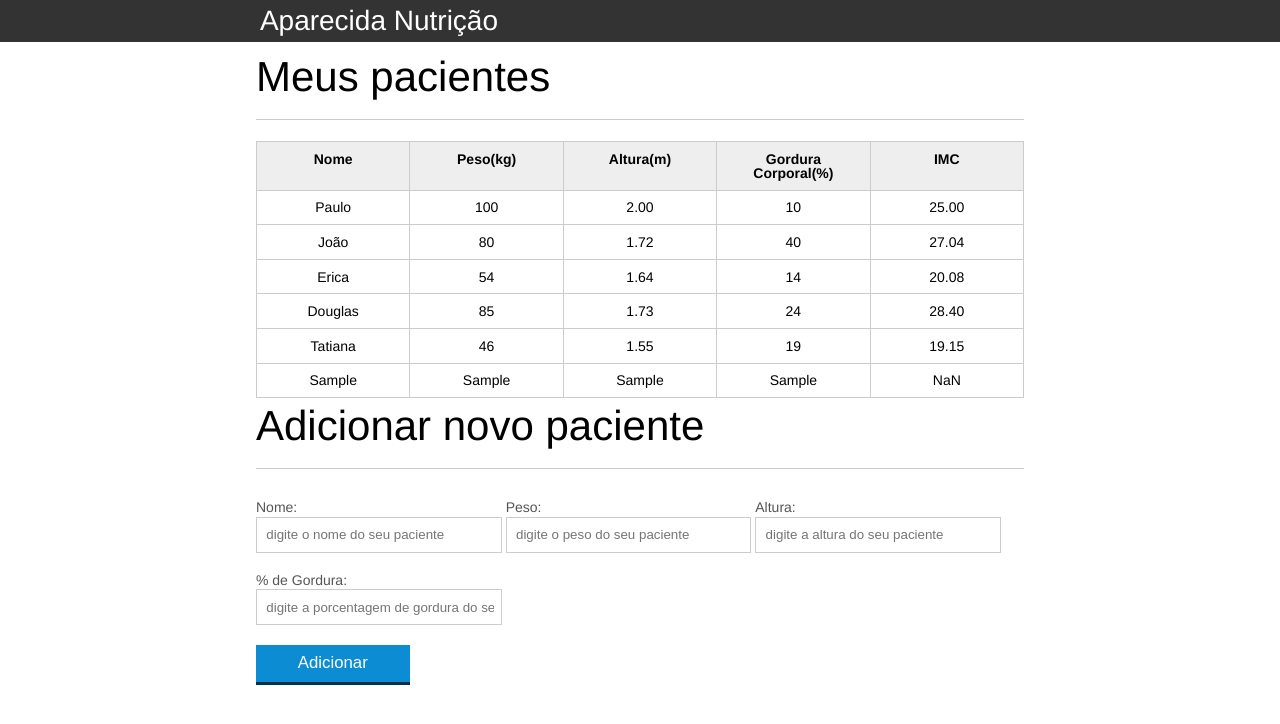
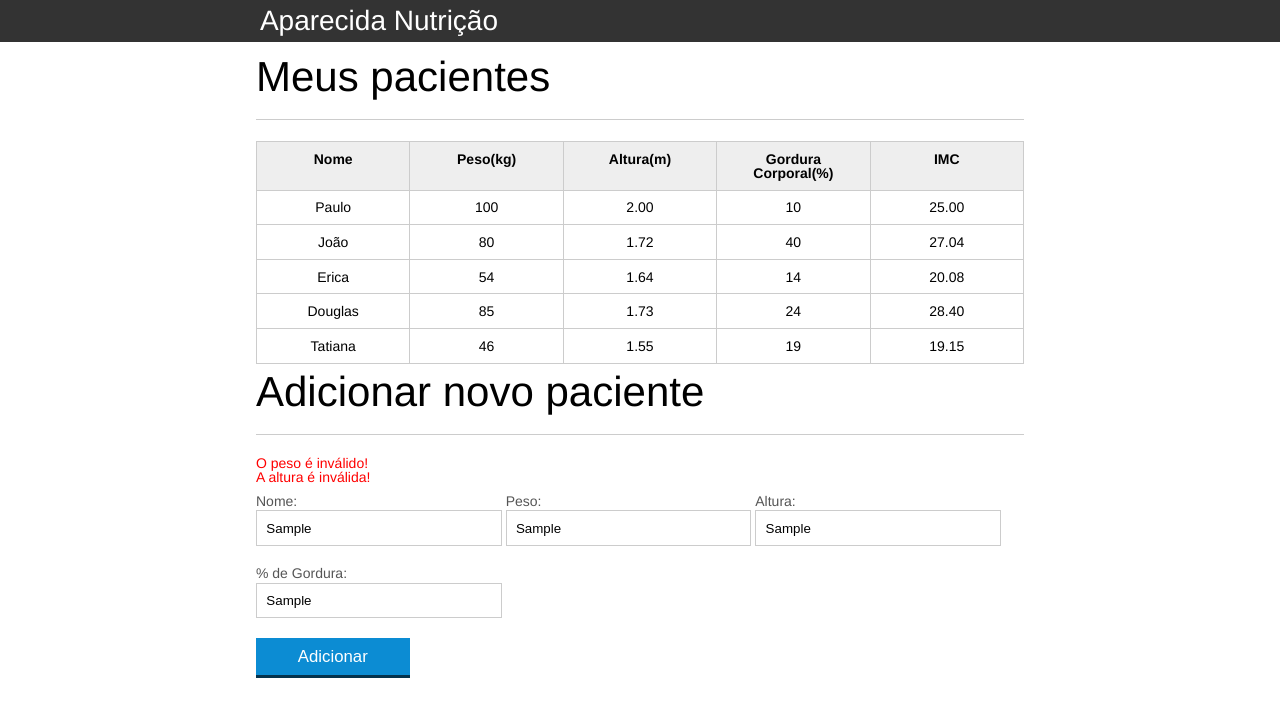
Before and after one commit to Carllotta/AparecidaNutricao-AluraProj, a plain HTML site: page introducao-javascript/index.html in a window 1280 px wide. Both pictures are taken after typing "Sample", "Sample", "Sample", "Sample" into the empty fields and a click on the button "Adicionar". Drawn offline with Linux system fonts and the light colour scheme.

Commit message:
Incluindo validação dos demais campos

```diff
--- a/introducao-javascript/css/index.css
+++ b/introducao-javascript/css/index.css
@@ -136,3 +136,7 @@ button[disabled=disabled], button:disabled {
 .paciente-invalido{
 	background-color: lightcoral;
 }
+
+#mensagens-erro{
+	color: red;
+}
--- a/introducao-javascript/index.html
+++ b/introducao-javascript/index.html
@@ -75,6 +75,7 @@
 
 		<section class="container">
 			<h2 id="titulo-form">Adicionar novo paciente</h2>
+			<ul id="mensagens-erro"></ul>
 			<form id="cadastro-paciente">
 				<div class="grupo">
 					<label for="nome">Nome:</label>
--- a/introducao-javascript/js/calcula-imc.js
+++ b/introducao-javascript/js/calcula-imc.js
@@ -15,16 +15,16 @@ for(var i = 0; i < pacientes.length; i++){
 
     var tdImc = paciente.querySelector(".info-imc");
 
-    var pesoEhValido = true;
-    var alturaEhValida = true;
+    var pesoEhValido = validaPeso(peso);
+    var alturaEhValida = validaAltura(altura);
 
-    if (peso <= 0 || peso >= 1000){
+    if (!pesoEhValido){
         pesoEhValido = false;
         tdImc.textContent = "Peso inválido!";
         paciente.classList.add("paciente-invalido");
     }
 
-    if (altura <= 0 || altura >= 3.00){
+    if (!alturaEhValida){
         alturaEhValida = false;
         tdImc.textContent = "Altura inválida!";
         paciente.classList.add("paciente-invalido");
@@ -43,3 +43,19 @@ function calculaImc(peso, altura){
 
     return imc.toFixed(2);
 }
+
+function validaPeso(peso){
+    if(peso >= 0 && peso <= 1000){
+        return true;
+    }else{
+        return false;
+    }
+}
+
+function validaAltura(altura){
+    if(altura >= 0 && altura <= 3.00){
+        return true;
+    }else{
+        return false;
+    }
+}
--- a/introducao-javascript/js/form.js
+++ b/introducao-javascript/js/form.js
@@ -9,15 +9,35 @@ botaoAdicionar.addEventListener("click", function(event){
 
     var pacienteTr = montaTr(paciente);
 
-    console.log(paciente);
+    var erros = validaPaciente(paciente);
+
+    if(erros.length > 0){
+
+        exibeMensagensDeErro(erros);
+
+        return;
+    }
 
     var tabela = document.querySelector("#tabela-pacientes");
 
     tabela.appendChild(pacienteTr);
 
     form.reset();
+    var mensagemDeErro = document.querySelector("#mensagens-erro");
+    mensagemDeErro.innerHTML = "";
 
 });
+
+function exibeMensagensDeErro(erros){
+    var ul = document.querySelector("#mensagens-erro");
+    ul.innerHTML = "";
+
+    erros.forEach(function(erro){
+        var li = document.createElement("li");
+        li.textContent = erro;
+        ul.appendChild(li);
+    });
+}
 
 function obtemDadosDoFormulario(form){
 
@@ -54,3 +74,19 @@ function montaTd(dado, classe){
 
     return td;
 }
+
+function validaPaciente(paciente){
+
+    var erros = [];
+
+    if(!validaPeso(paciente.peso)) erros.push("O peso é inválido!");
+
+    if(!validaAltura(paciente.altura)) erros.push("A altura é inválida!");
+
+    if(paciente.nome.length == 0) erros.push("O nome não pode estar em branco!");
+    if(paciente.peso.length == 0) erros.push("O peso não pode estar em branco!");
+    if(paciente.altura.length == 0) erros.push("A altura não pode estar em branco!");
+    if(paciente.gordura.length == 0) erros.push("A gordura não pode estar em branco!");
+
+    return erros;
+}
```
